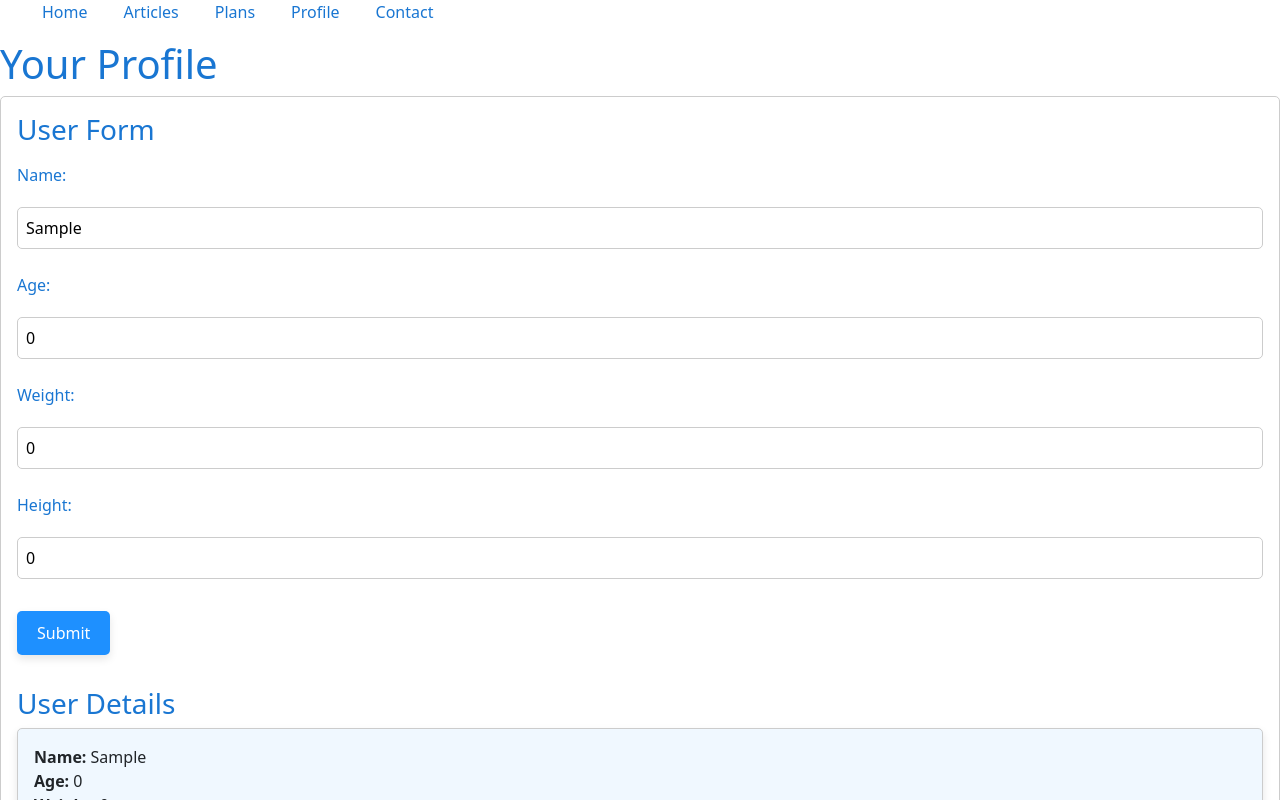
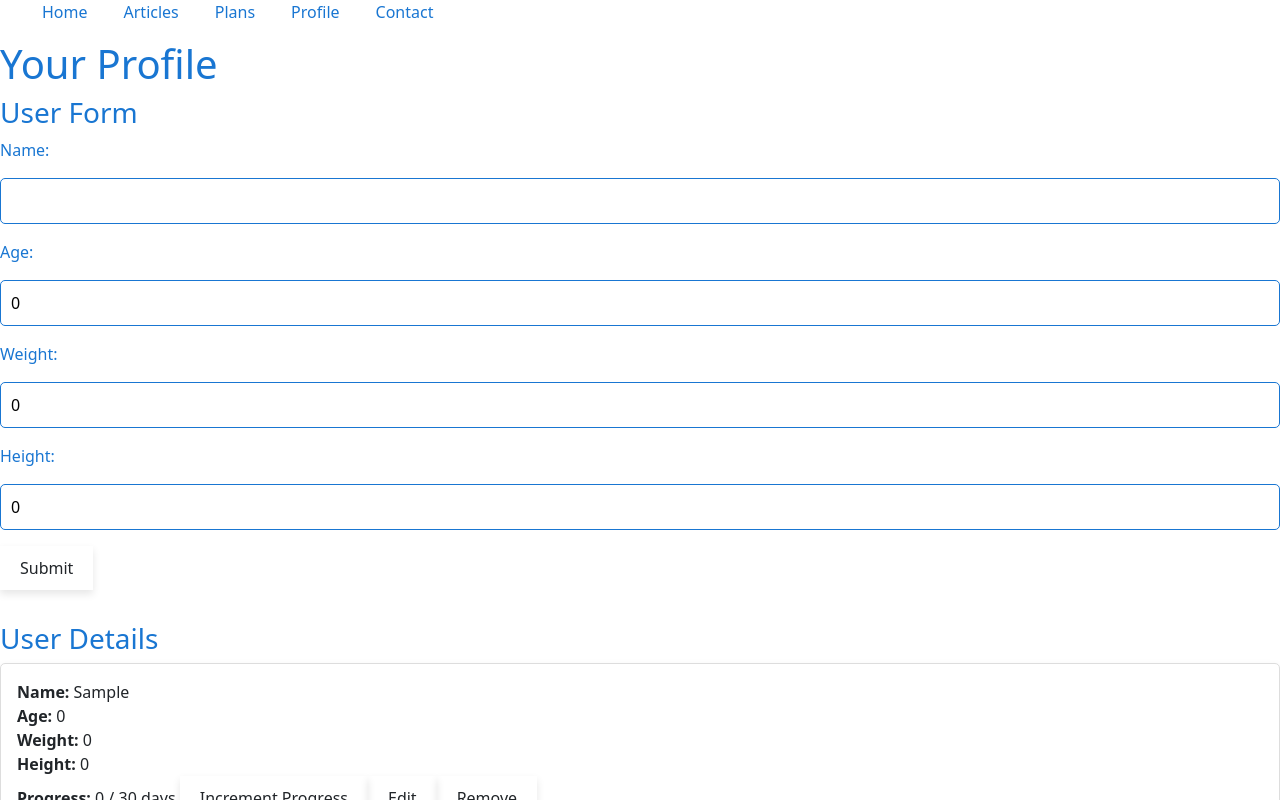
Before and after one commit to Kiko905/FrontEnd_projekt, a Vue app: page /profile in a window 1280 px wide. Both pictures are taken after typing "Sample" into the empty fields and a click on the button "Submit". Shown: the top 800 px of the page. Built offline with nearby package versions, Linux system fonts and the light colour scheme.

Commit message:
Dokoncenie profilu

```diff
--- a/src/components/UserForm.vue
+++ b/src/components/UserForm.vue
@@ -26,6 +26,9 @@
           <strong>Weight:</strong> {{ user.weight }}<br>
           <strong>Height:</strong> {{ user.height }}<br>
           <strong>Progress:</strong> {{ user.progress.completedDays }} / {{ user.progress.totalDays }} days
+          <button @click="incrementUserProgress(index)">Increment Progress</button>
+          <button @click="editUser(index)">Edit</button>
+          <button @click="removeUser(index)">Remove</button>
         </li>
       </ul>
     </div>
@@ -46,67 +49,41 @@ export default defineComponent({
         weight: 0,
         height: 0,
       },
+      editIndex: -1,
     };
   },
   methods: {
     submitForm() {
-      this.userStore.addUser(this.formData.name, this.formData.age, this.formData.weight, this.formData.height);
-      alert('User added successfully!');
+      if (this.editIndex === -1) {
+        this.userStore.addUser(this.formData.name, this.formData.age, this.formData.weight, this.formData.height);
+        alert('User added successfully!');
+      } else {
+        this.userStore.updateUser(this.editIndex, this.formData.name, this.formData.age, this.formData.weight, this.formData.height);
+        alert('User updated successfully!');
+        this.editIndex = -1;
+      }
+      this.resetForm();
+    },
+    incrementUserProgress(index: number) {
+      this.userStore.incrementProgress(index);
+    },
+    editUser(index: number) {
+      const user = this.userStore.users[index];
+      this.formData.name = user.name;
+      this.formData.age = user.age;
+      this.formData.weight = user.weight;
+      this.formData.height = user.height;
+      this.editIndex = index;
+    },
+    removeUser(index: number) {
+      this.userStore.removeUser(index);
+    },
+    resetForm() {
+      this.formData.name = '';
+      this.formData.age = 0;
+      this.formData.weight = 0;
+      this.formData.height = 0;
     },
   },
 });
 </script>
-
-<style>
-.user-form {
-  border: 1px solid #ccc;
-  padding: 1rem;
-  border-radius: 5px;
-  margin-bottom: 1rem;
-}
-
-.user-form label {
-  display: block;
-  margin-top: 0.5rem;
-}
-
-.user-form input {
-  width: 100%;
-  padding: 0.5rem;
-  margin-top: 0.25rem;
-  border: 1px solid #ccc;
-  border-radius: 5px;
-}
-
-.user-form button {
-  margin-top: 1rem;
-  background-color: #1e90ff; /* Dodger blue */
-  color: white;
-  border: none;
-  padding: 10px 20px;
-  border-radius: 5px;
-  cursor: pointer;
-  transition: background-color 0.3s;
-}
-
-.user-form button:hover {
-  background-color: #1c86ee; /* Slightly darker blue */
-}
-
-.user-details {
-  margin-top: 2rem;
-}
-
-.user-details ul {
-  list-style: none;
-  padding: 0;
-}
-
-.user-details li {
-  margin-bottom: 1rem;
-  border: 1px solid #ccc;
-  padding: 1rem;
-  border-radius: 5px;
-  background-color: #f0f8ff; /* Light blue background */
-}
-</style>
--- a/src/views/ProfileView.vue
+++ b/src/views/ProfileView.vue
@@ -2,14 +2,6 @@
   <div>
     <h1>Your Profile</h1>
     <UserForm />
-    <h2>Progress</h2>
-    <div v-if="userStore.users.length > 0">
-      <p>Completed Days: {{ userStore.users[0].progress.completedDays }}</p>
-      <p>Total Days: {{ userStore.users[0].progress.totalDays }}</p>
-    </div>
-    <div v-else>
-      <p>No user data available. Please add a user.</p>
-    </div>
   </div>
 </template>
 
@@ -24,11 +16,6 @@ export default defineComponent({
     return {
       userStore: useUserStore(),
     };
-  },
-  computed: {
-    progress() {
-      return this.userStore.users.length > 0 ? this.userStore.users[0].progress : { completedDays: 0, totalDays: 0 };
-    },
-  },
+  }
 });
 </script>
```
Also changed, not shown: src/components/TableView.vue (+0 -16 lines).
